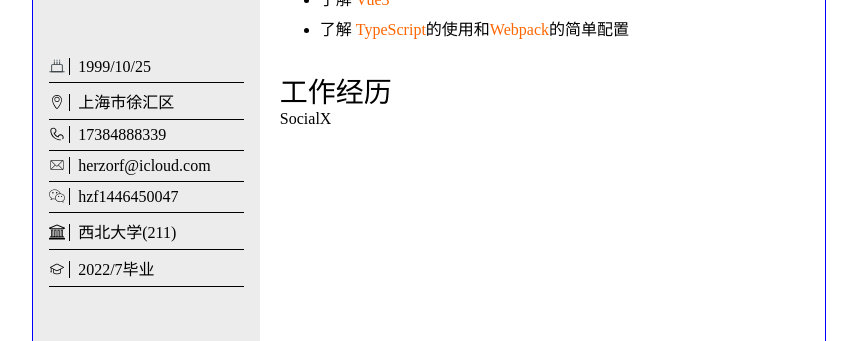
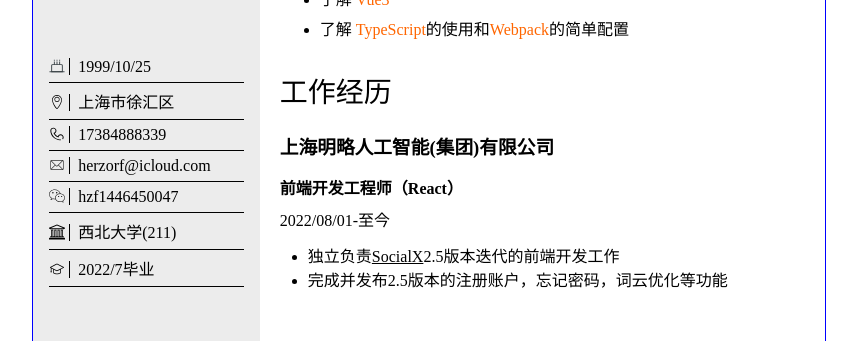
Before and after one commit to herzorf/herzorf, a Vue app: page /#/cv in a window 1280 px wide. Shown: the part 267-608 px from the top of the page, without its empty margins (211-1068 px from the left). Built offline with nearby package versions, Linux system fonts and the light colour scheme.

Commit message:
工作经验部分

```diff
--- a/src/pages/cv/components/my-project.vue
+++ b/src/pages/cv/components/my-project.vue
@@ -1,17 +1,29 @@
 <template>
   <section>
-    <MainTitle>
-      <slot name="title"></slot>
-    </MainTitle>
-    <ProjectItem>
-        <slot name="projectName"></slot>
-    </ProjectItem>
+    <MainTitle> 工作经历 </MainTitle>
+    <WorkExperience>
+      <template #companyName> 上海明略人工智能(集团)有限公司 </template>
+      <template #job> 前端开发工程师（React） </template>
+      <template #time> 2022/08/01-至今 </template>
+      <template #info>
+        <ul>
+          <li>独立负责<a href="https://socialx.miaozhen.com/register">SocialX</a>2.5版本迭代的前端开发工作</li>
+          <li>完成并发布2.5版本的注册账户，忘记密码，词云优化等功能</li>
+        </ul>
+      </template>
+    </WorkExperience>
   </section>
 </template>
 <script setup lang="ts">
 import MainTitle from "./main-title.vue";
-import ProjectItem from "./project-item.vue";
+import WorkExperience from "./work-experience.vue";
 </script>
 <style lang="scss" scoped>
+a {
+    color: initial;
+}
 
+ul {
+    list-style-type: initial;
+}
 </style>
--- /dev/null
+++ b/src/pages/cv/components/work-experience.vue
@@ -0,0 +1,35 @@
+<template>
+  <div class="wrapper">
+    <h3>
+      <slot name="companyName"></slot>
+    </h3>
+    <h4>
+      <slot name="job"></slot>
+    </h4>
+    <p>
+      <slot name="time"></slot>
+    </p>
+    <div>
+      <slot name="info"></slot>
+    </div>
+  </div>
+</template>
+<script setup lang="ts"></script>
+<style lang="scss" scoped>
+.wrapper {
+   margin-top: 22px;
+
+   h3 {
+      margin-bottom: 16px;
+   }
+
+   h4 {
+      margin-bottom: 8px;
+   }
+
+   div {
+      margin-top: 12px;
+      margin-left: 28px;
+   }
+}
+</style>
--- a/src/pages/cv/cv.vue
+++ b/src/pages/cv/cv.vue
@@ -1,41 +1,32 @@
-<template >
+<template>
   <article>
     <aside>
       <div class="avatar">
-                <img :src="avatar" width="160" height="160" alt="">
+        <img :src="avatar" width="160" height="160" alt="" />
         <h2>何中峰</h2>
         <p>应聘前端工程师</p>
       </div>
       <ul class="info">
-               <li> <Svg class="age" ></Svg> <span>1999/10/25</span></li>
-               <li> <Svg class="address" ></Svg> <span>上海市徐汇区</span> </li>
-               <li> <Svg class="mobile" ></Svg> <span>17384888339</span> </li>
-               <li> <Svg class="email" ></Svg> <span>herzorf@icloud.com</span> </li>
-               <li> <Svg class="weixin" ></Svg> <span>hzf1446450047</span> </li>
-               <li> <Svg class="colleague" ></Svg> <span>西北大学(211)</span> </li>
-               <li> <Svg class="school" ></Svg> <span>2022/7毕业</span> </li>
+        <li><Svg class="age"></Svg> <span>1999/10/25</span></li>
+        <li><Svg class="address"></Svg> <span>上海市徐汇区</span></li>
+        <li><Svg class="mobile"></Svg> <span>17384888339</span></li>
+        <li><Svg class="email"></Svg> <span>herzorf@icloud.com</span></li>
+        <li><Svg class="weixin"></Svg> <span>hzf1446450047</span></li>
+        <li><Svg class="colleague"></Svg> <span>西北大学(211)</span></li>
+        <li><Svg class="school"></Svg> <span>2022/7毕业</span></li>
       </ul>
     </aside>
     <main>
       <MySkill />
-          <MyProject>
-                <template #title>
-                    工作经历
-                </template>
-                <template #projectName>
-                    SocialX
-                </template>
-            </MyProject>
+      <MyProject/>
     </main>
   </article>
 </template>
-<script setup lang="ts" >
-
-import avatar from "@/assets/images/avatar.jpg"
+<script setup lang="ts">
+import avatar from "@/assets/images/avatar.jpg";
 import Svg from "@/components/svg/svg.vue";
 import MyProject from "./components/my-project.vue";
 import MySkill from "./components/my-skill.vue";
-
 </script>
 <style lang="scss" scope>
 article {
@@ -83,10 +74,8 @@ article {
                     margin-bottom: 8px;
                     padding-left: 8px;
                 }
-
             }
         }
-
     }
 
     main {
```
Also changed, not shown: src/pages/cv/components/project-item.vue (deleted, +0 -8 lines). Lines whose indentation alone changed are shown as unchanged.
